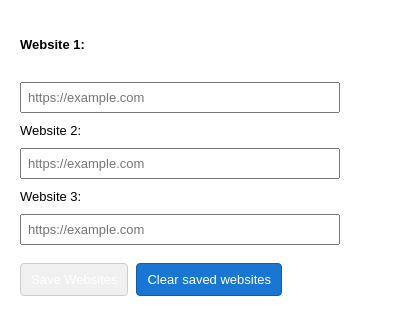
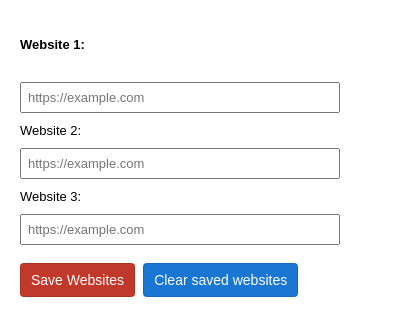
Before and after one commit to danieljlowry/KnightHacks-2025, a browser extension: page extension/pages/popup.html in a window 400 px wide. Shown: the part 176-512 px from the top of the page. Drawn offline with Linux system fonts and the light colour scheme.

Commit message:
changes styling in popup.html, fixed clear btn error.

```diff
--- a/extension/pages/popup.css
+++ b/extension/pages/popup.css
@@ -20,12 +20,20 @@ input[type="url"] {
     font-size: 13px;
 }
 
-button {
-    padding: 8px;
+/* Save websites button */
+.btn {
+    padding: 8px 10px;
     font-size: 14px;
-    background-color: red;
-    color:white;
+    background-color: #c0392b;
+    color: white;
+    border: 1px solid rgba(0,0,0,0.1);
+    border-radius: 4px;
     cursor: pointer;
+}
+
+/* Clear webstites button */
+.btn.blue {
+    background-color: #1976d2;
 }
 
 #status {
@@ -41,8 +49,10 @@ button {
     flex-direction:column;
     gap:8px;
 }
+
+
 .clearSavedBtn {
-    background-color: blue;
+    background-color: #1976d2;
     padding: 8px;
     border-radius: 4px;
     color: white;
--- a/extension/pages/popup.html
+++ b/extension/pages/popup.html
@@ -9,11 +9,6 @@ Main popup interface for the Study Companion App Chrome extension.
     <meta name="viewport" content="width=device-width, initial-scale=1.0">
     <title>Study Companion App</title>
     <link rel="stylesheet" href="popup.css">
-    <style>
-        .btn { padding:8px 10px; font-size:13px; border-radius:4px; border:1px solid #ccc; background:#f0f0f0; cursor:pointer; }
-        .btn.blue { background:#1976d2; color:#fff; border-color:#135ca6; }
-        .btn:active { transform: translateY(1px); }
-    </style>
 </head>
 <body>
 
```
